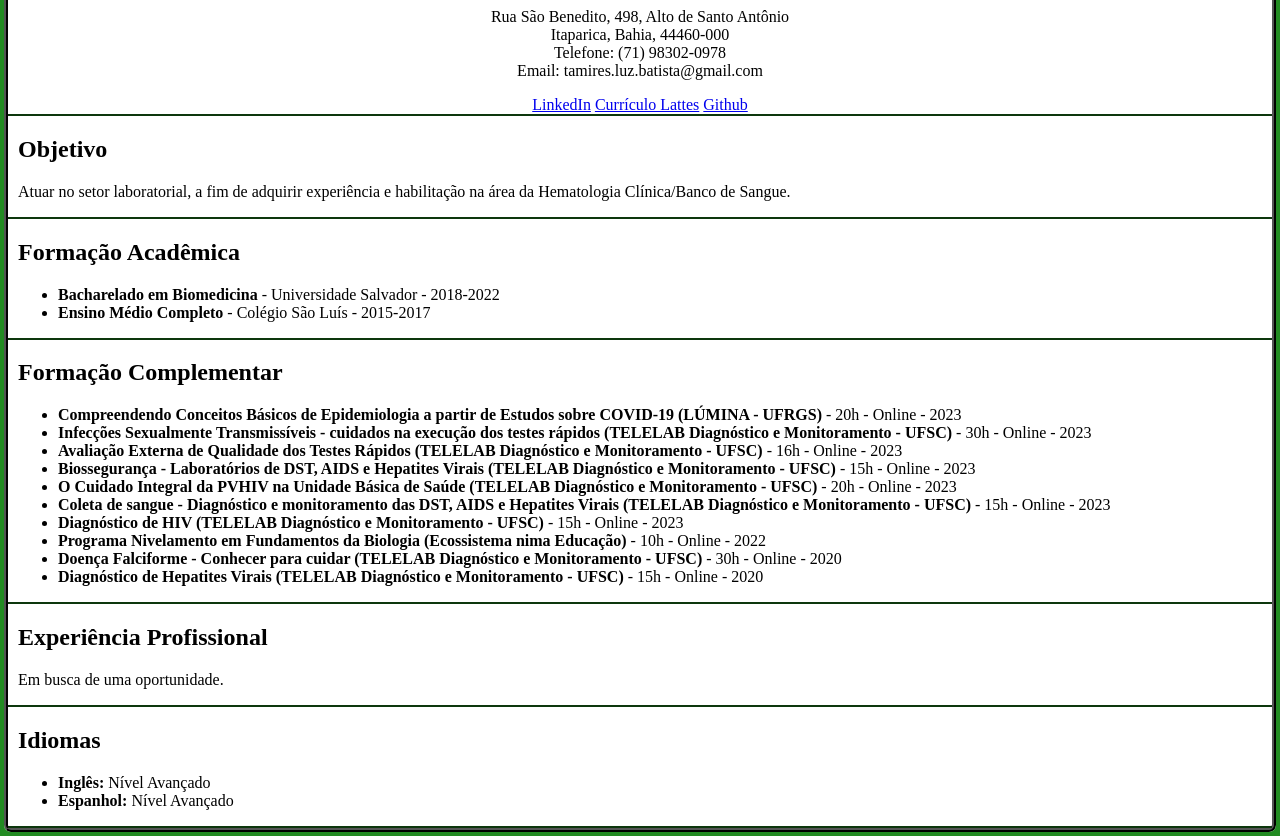
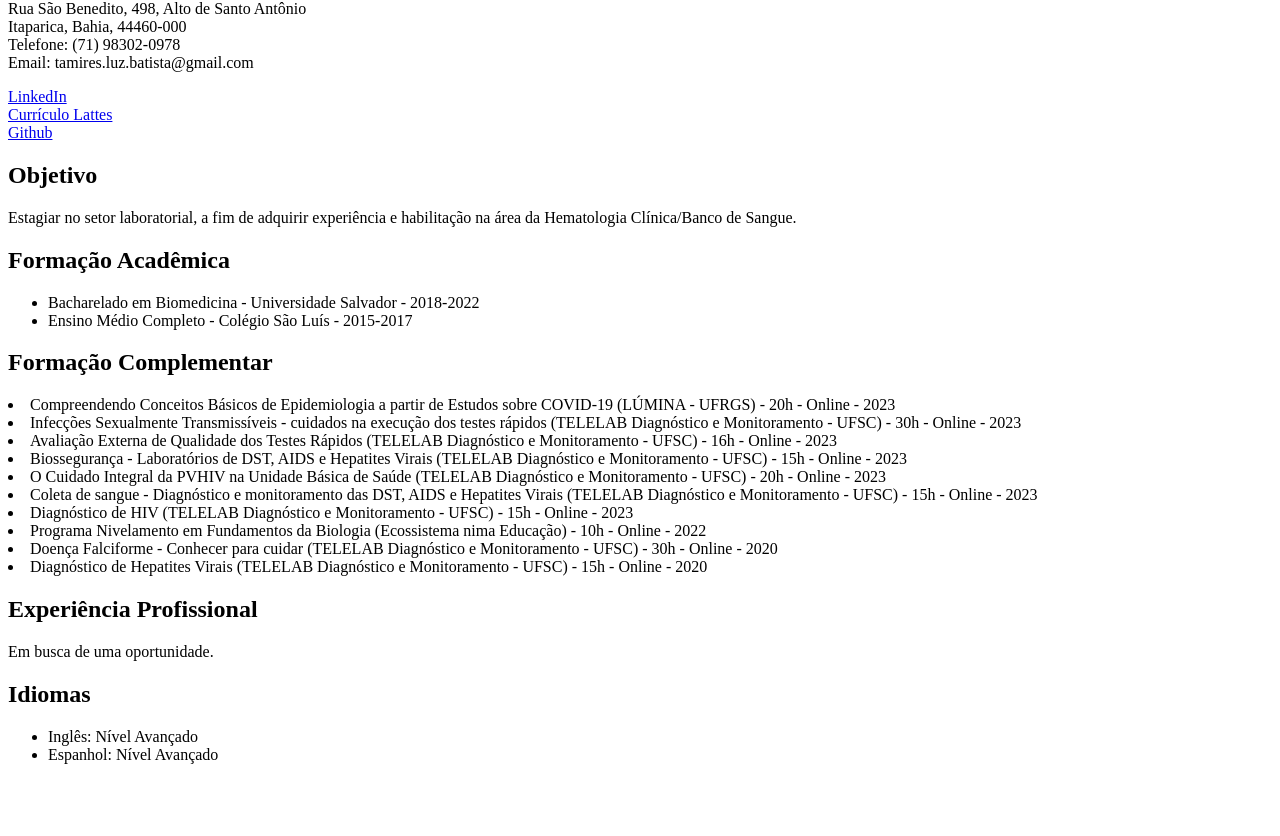
Before and after one commit to Ey1902/curriculoHtml, a plain HTML site: page index.html in a window 1280 px wide. Shown: the part 80-916 px from the top of the page. After the commit the page ends 860 px from the top, so only its background shows below. Drawn offline with Linux system fonts and the light colour scheme.

Commit message:
keepingOriginal

```diff
--- a/estilo.css
+++ /dev/null
@@ -1,20 +0,0 @@
-body,html {
-    margin: auto;
-    border: ridge 4px black;
-    border-radius: 7px;
-    outline: solid 15px forestgreen;
-}
-
-h1 {
-    text-align: center;
-}
-
-#dados {
-    text-align: center;
-    border-bottom: outset 2px forestgreen;
-}
-
-.topico {
-    padding-left: 10px;
-    border-bottom: outset 2px forestgreen;
-}
--- a/index.html
+++ b/index.html
@@ -3,58 +3,41 @@
 <head>
     <meta charset="UTF-8">
     <meta name="viewport" content="width=device-width, initial-scale=1.0">
-    <title>Tamires L. Batista - Currículo Hematologia Clínica</title>
-    <link href="estilo.css" rel="stylesheet" type="text/css"
+    <title>Currículo HTML</title>
 </head>
 <body>
     <h1>Tamires da Luz Batista</h1>
-    <section id="dados">
     <p>Rua São Benedito, 498, Alto de Santo Antônio<br>
         Itaparica, Bahia, 44460-000<br>
         Telefone: (71) 98302-0978<br>
         Email: tamires.luz.batista@gmail.com</p>
-        <a href="https://www.linkedin.com/in/tamireslb/" target="_blank">LinkedIn</a>
-        <a href="http://lattes.cnpq.br/0955881702887479" target="_blank">Currículo Lattes</a>
-        <a href="https://github.com/Ey1902" target="_blank">Github</a>
-    </section>
-    <section>
-        <div class="topico">
+    <a href="https://www.linkedin.com/in/tamireslb/">LinkedIn</a><br>
+    <a href="http://lattes.cnpq.br/0955881702887479">Currículo Lattes</a><br>
+    <a href="https://github.com/Ey1902">Github</a>
     <h2>Objetivo</h2>
-                <p>Atuar no setor laboratorial, a fim de adquirir experiência e habilitação na área da Hematologia Clínica/Banco de Sangue.</p>
-        </div>
-        <div class="topico">
+    <p>Estagiar no setor laboratorial, a fim de adquirir experiência e habilitação na área da Hematologia Clínica/Banco de Sangue.</p>
     <h2>Formação Acadêmica</h2>
     <ul>
-                    <li><b>Bacharelado em Biomedicina</b> - Universidade Salvador - 2018-2022</li>
-                    <li><b>Ensino Médio Completo</b> - Colégio São Luís - 2015-2017</li>
+        <li>Bacharelado em Biomedicina - Universidade Salvador - 2018-2022</li>
+        <li>Ensino Médio Completo - Colégio São Luís - 2015-2017</li>
     </ul>
-        </div>
-        <div class="topico">
     <h2>Formação Complementar</h2>
-                <ul>
-                    <li><b>Compreendendo Conceitos Básicos de Epidemiologia a partir de Estudos sobre COVID-19 (LÚMINA - UFRGS)</b> - 20h - Online - 2023</li>
-                    <li><b>Infecções Sexualmente Transmissíveis - cuidados na execução dos testes rápidos (TELELAB Diagnóstico e Monitoramento - UFSC)</b> - 30h - Online - 2023</li>
-                    <li><b>Avaliação Externa de Qualidade dos Testes Rápidos (TELELAB Diagnóstico e Monitoramento - UFSC)</b> - 16h - Online - 2023</li>
-                    <li><b>Biossegurança - Laboratórios de DST, AIDS e Hepatites Virais (TELELAB Diagnóstico e Monitoramento - UFSC)</b> - 15h - Online - 2023</li>
-                    <li><b>O Cuidado Integral da PVHIV na Unidade Básica de Saúde (TELELAB Diagnóstico e Monitoramento - UFSC)</b> - 20h - Online - 2023</li>
-                    <li><b>Coleta de sangue - Diagnóstico e monitoramento das DST, AIDS e Hepatites Virais (TELELAB Diagnóstico e Monitoramento - UFSC)</b> - 15h - Online - 2023</li>
-                    <li><b>Diagnóstico de HIV (TELELAB Diagnóstico e Monitoramento - UFSC)</b> - 15h - Online - 2023</li>
-                    <li><b>Programa Nivelamento em Fundamentos da Biologia (Ecossistema  nima Educação)</b> - 10h - Online - 2022</li>
-                    <li><b>Doença Falciforme - Conhecer para cuidar (TELELAB Diagnóstico e Monitoramento - UFSC)</b> - 30h - Online - 2020</li>
-                    <li><b>Diagnóstico de Hepatites Virais (TELELAB Diagnóstico e Monitoramento - UFSC)</b> - 15h - Online - 2020</li>
-                </ul>
-        </div>
-        <div class="topico">
+        <li>Compreendendo Conceitos Básicos de Epidemiologia a partir de Estudos sobre COVID-19 (LÚMINA - UFRGS) - 20h - Online - 2023</li>
+        <li>Infecções Sexualmente Transmissíveis - cuidados na execução dos testes rápidos (TELELAB Diagnóstico e Monitoramento - UFSC) - 30h - Online - 2023</li>
+        <li>Avaliação Externa de Qualidade dos Testes Rápidos (TELELAB Diagnóstico e Monitoramento - UFSC) - 16h - Online - 2023</li>
+        <li>Biossegurança - Laboratórios de DST, AIDS e Hepatites Virais (TELELAB Diagnóstico e Monitoramento - UFSC) - 15h - Online - 2023</li>
+        <li>O Cuidado Integral da PVHIV na Unidade Básica de Saúde (TELELAB Diagnóstico e Monitoramento - UFSC) - 20h - Online - 2023</li>
+        <li>Coleta de sangue - Diagnóstico e monitoramento das DST, AIDS e Hepatites Virais (TELELAB Diagnóstico e Monitoramento - UFSC) - 15h - Online - 2023</li>
+        <li>Diagnóstico de HIV (TELELAB Diagnóstico e Monitoramento - UFSC) - 15h - Online - 2023</li>
+        <li>Programa Nivelamento em Fundamentos da Biologia (Ecossistema  nima Educação) - 10h - Online - 2022</li>
+        <li>Doença Falciforme - Conhecer para cuidar (TELELAB Diagnóstico e Monitoramento - UFSC) - 30h - Online - 2020</li>
+        <li>Diagnóstico de Hepatites Virais (TELELAB Diagnóstico e Monitoramento - UFSC) - 15h - Online - 2020</li>
     <h2>Experiência Profissional</h2>
         <p>Em busca de uma oportunidade.</p>
-        </div>
-        <div class="topico">
     <h2>Idiomas</h2>
     <ul>
-                    <li><b>Inglês:</b> Nível Avançado</li>
-                    <li><b>Espanhol:</b> Nível Avançado</li>
+        <li>Inglês: Nível Avançado</li>
+        <li>Espanhol: Nível Avançado</li>
     </ul>
-        </div>
-    </section>
 </body>
 </html>
```
Lines whose indentation alone changed are shown as unchanged.
